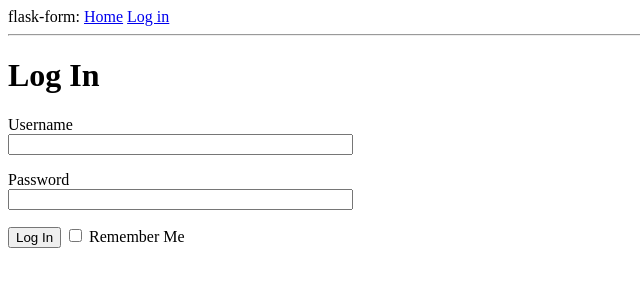
After one commit to gvalleru/flask-form, a Flask app: page /login in a window 1280 px wide. The commit adds this page. Shown: the top 300 px of the page, without its empty margins (0-640 px from the left). Run offline with Flask 2, Linux system fonts and the light colour scheme.

Commit message:
New commit with login page

```diff
--- /dev/null
+++ b/app/form.py
@@ -0,0 +1,9 @@
+from flask_wtf import FlaskForm
+import wtforms
+
+
+class LoginForm(FlaskForm):
+    username = wtforms.StringField('Username', validators=[wtforms.validators.data_required()])
+    password = wtforms.PasswordField('Password', validators=[wtforms.validators.data_required()])
+    remember_me = wtforms.BooleanField('Remember Me')
+    login = wtforms.SubmitField('Log In')
--- a/app/routes.py
+++ b/app/routes.py
@@ -1,5 +1,6 @@
-from flask import render_template
+from flask import render_template, flash, redirect
 from app import app
+from app.form import LoginForm
 
 @app.route('/')
 @app.route('/index')
@@ -16,3 +17,11 @@ def index():
         }
     ]
     return render_template("index.html", title = "Welcome page", user = user, posts = posts)
+
+@app.route('/login', methods = ['GET', 'POST'])
+def login():
+    form = LoginForm()
+    if form.validate_on_submit():
+        flash('Login requested for user {}, remember_me={}'.format(form.username.data, form.remember_me.data))
+        return redirect('/index')
+    return render_template("login.html", title = "Log in", loginform = form)
--- a/app/templates/base.html
+++ b/app/templates/base.html
@@ -9,8 +9,20 @@
     {% endif %}
 </head>
 <body>
-    <div>flask-form<a href="/index">Home</a></div>
+    <div>flask-form:
+        <a href="/index">Home</a>
+        <a href="/login">Log in</a>
+    </div>
     <hr>
+    {% with messages = get_flashed_messages() %}
+    {% if messages %}
+    <ul>
+        {% for message in messages %}
+        <li>{{ message }}</li>
+        {% endfor %}
+    </ul>
+    {% endif %}
+    {% endwith %}
     {% block content %}
     {% endblock %}
 </body>
--- /dev/null
+++ b/app/templates/login.html
@@ -0,0 +1,24 @@
+{% extends "base.html" %}
+{% block content %}
+<h1>Log In</h1>
+<form action="" method="post" novalidate>
+    {{ loginform.hidden_tag() }}
+    <p>
+        {{ loginform.username.label }}<br>
+        {{ loginform.username(size=40) }}<br>
+        {% for error in loginform.username.errors %}
+        <span style="color: red">{{ error }}</span>
+        {% endfor %}
+    </p>
+    <p>
+        {{ loginform.password.label }}<br>
+        {{ loginform.password(size=40) }}<br>
+        {% for error in loginform.password.errors %}
+        <span style="color: red">{{ error }}</span>
+        {% endfor %}
+    </p>
+    <p>
+        {{ loginform.login() }}  {{ loginform.remember_me() }} {{ loginform.remember_me.label }}
+    </p>
+</form>
+{% endblock %}
```
